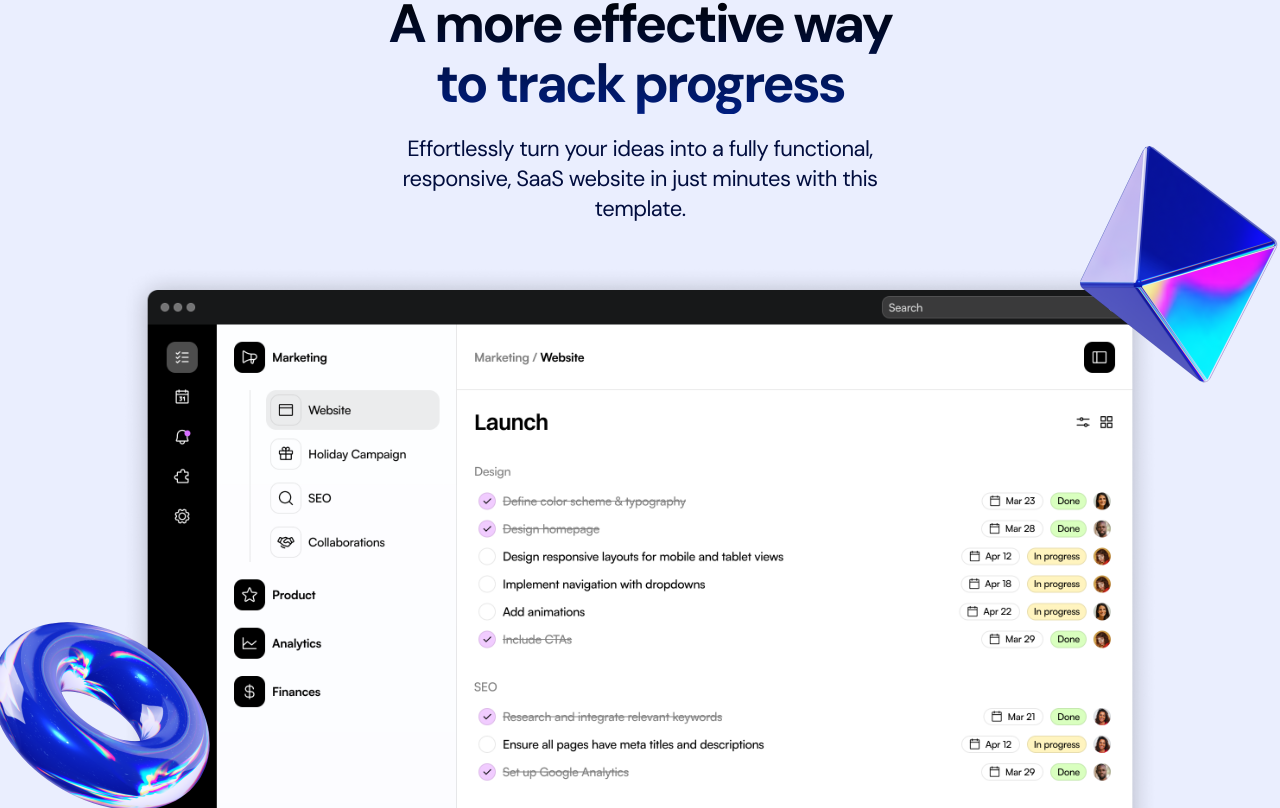
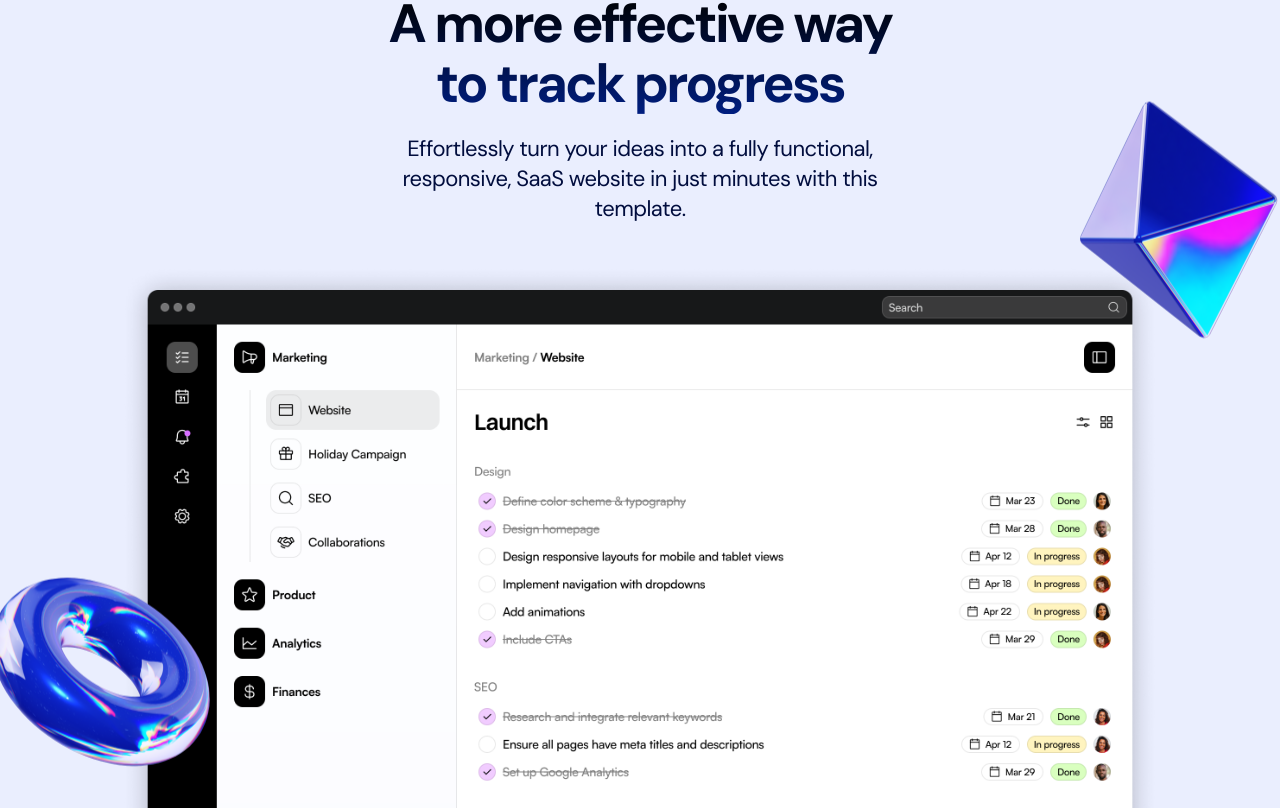
Before and after one commit to ibrohim-developer/landing, a Next.js app: page / in a window 1280 px wide. Shown: the part 1112-1920 px from the top of the page. Built offline with nearby package versions, Linux system fonts and the light colour scheme.

Commit message:
add animation productshowcase section

```diff
--- a/src/sections/ProductShowcase.tsx
+++ b/src/sections/ProductShowcase.tsx
@@ -1,13 +1,21 @@
+"use client";
 import productImage from '@/assets/product-image.png';
 import pyramidImage from '@/assets/pyramid.png';
 import tubeImage from '@/assets/tube.png';
 import Image from 'next/image';
-
+import { motion, useScroll, useTransform } from "framer-motion";
+import { useRef } from  'react';
 
 export const ProductShowcase = () => {
+  const sectionRef = useRef(null);
+  const { scrollYProgress } = useScroll({
+    target: sectionRef,
+    offset: ['start end', 'end start']
+  });
+  const translateY = useTransform(scrollYProgress, [0, 1], [150, -150])
   return (
     <>
-      <section className='bg-gradient-to-b from-[#fffff] to-[#d2dcff] py-24 overflow-x-clip'>
+      <section ref={sectionRef} className='bg-gradient-to-b from-[#fffff] to-[#d2dcff] py-24 overflow-x-clip'>
         <div className="container">
           <div className="section-heading">
             <div className="flex justify-center">
@@ -19,8 +27,26 @@ export const ProductShowcase = () => {
 
             <div className="relative">
               <Image src={productImage} alt='Product Image' className='mt-10'/>
-              <Image src={pyramidImage} alt='Pyramid Image' height={262} width={262} className='hidden md:block absolute -right-36 -top-32' />
-              <Image src={tubeImage} alt='Tube Image' height={248} className='hidden md:block absolute bottom-24 -left-36'  />
+              <motion.img
+                src={pyramidImage.src}
+                alt='Pyramid Image'
+                height={262}
+                width={262}
+                className='hidden md:block absolute -right-36 -top-32'
+                style={{
+                  translateY,
+                }}
+                />
+              <motion.img
+                src={tubeImage.src}
+                alt='Tube Image'
+                height={248}
+                width={248}
+                className='hidden md:block absolute bottom-24 -left-36'
+                style={{
+                  translateY,
+                }}
+                />
             </div>
         </div>
       </section>
```
